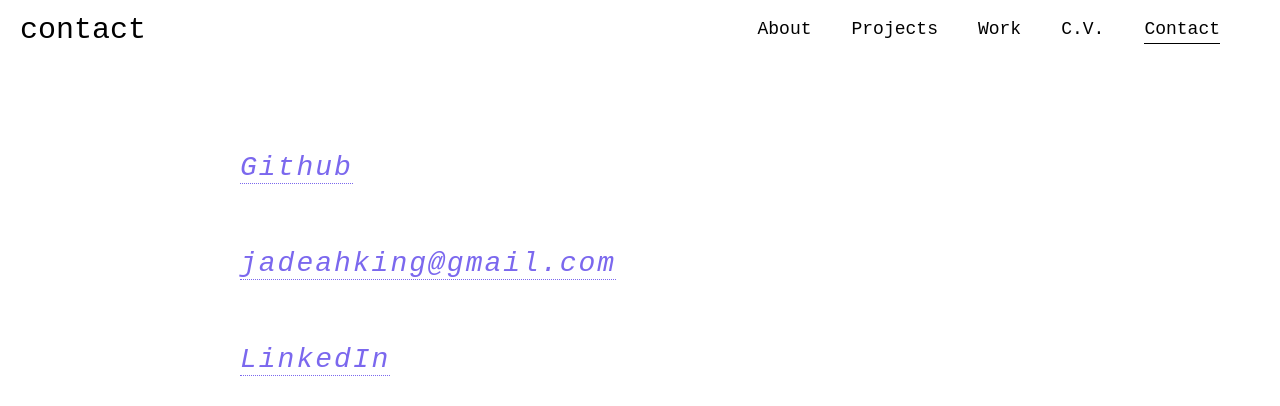
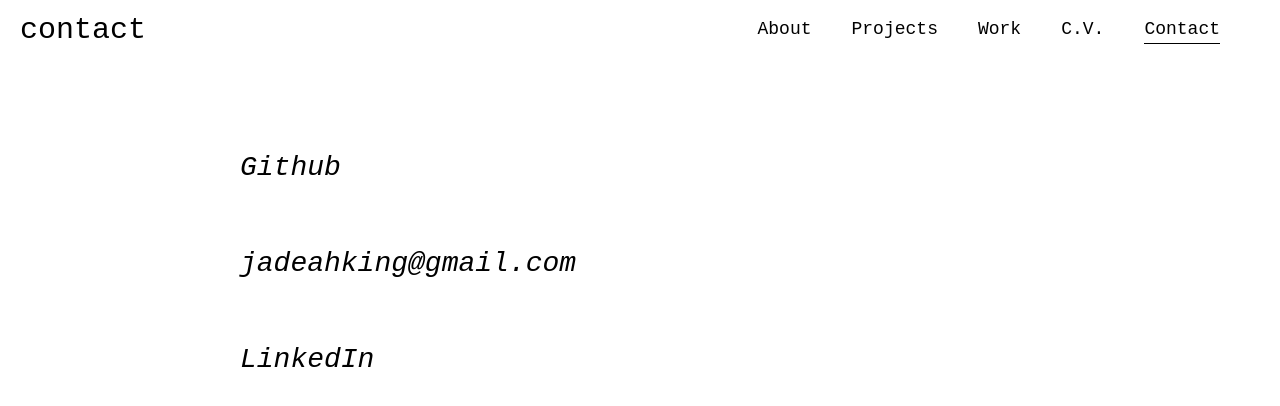
Before and after one commit to 0xStarcat/project-fluffypurrkins, a React app: page /contact in a window 1280 px wide. Shown: the top 406 px of the page. Built offline with nearby package versions, Linux system fonts and the light colour scheme.

Commit message:
add events

```diff
--- a/src/App.js
+++ b/src/App.js
@@ -2,9 +2,11 @@ import React, { Component } from 'react'
 import Routes from './Routes.react'
 import thunk from 'redux-thunk'
 import { createStore, applyMiddleware, compose } from 'redux'
+import ReactGA from 'react-ga'
 
 import { Provider } from 'react-redux'
 import reducer from './Reducers'
+import { trackProjectOpen } from './utilities'
 
 const initialState = {}
 
@@ -19,6 +21,15 @@ const composedEnhancers = compose(
 const store = createStore(reducer, initialState, composedEnhancers)
 
 export default class App extends Component {
+  constructor() {
+    super()
+    ReactGA.initialize(process.env.REACT_GA_CODE, {
+      debug: process.env.ENVIRONMENT === 'development'
+    })
+    ReactGA.pageview(window.location.pathname)
+
+    trackProjectOpen(window.location)
+  }
   render() {
     return (
       <Provider store={store}>
--- a/src/Pages/CV.react.js
+++ b/src/Pages/CV.react.js
@@ -3,6 +3,8 @@ import PageHeader from './PageHeader'
 import Resume from '@images/jade-ahking-resume.pdf'
 import './Style/cv.scss'
 import './Style/page.scss'
+
+import ReactGA from 'react-ga'
 
 export default class CV extends Component {
   render() {
@@ -11,9 +13,14 @@ export default class CV extends Component {
         <PageHeader />
         <main id="maincontent" className="cv page">
           <section className="section">
-            <a className="cv__download" href={Resume} target="_blank">
+            <ReactGA.OutboundLink
+              className="cv__download"
+              eventLabel="CV Open"
+              to={Resume}
+              target="_blank"
+            >
               Open Resume PDF
-            </a>
+            </ReactGA.OutboundLink>
             <embed src={Resume} type="application/pdf" />
           </section>
         </main>
--- a/src/Pages/Contact.react.js
+++ b/src/Pages/Contact.react.js
@@ -1,5 +1,8 @@
 import React, { Component } from 'react'
 import PageHeader from './PageHeader'
+
+import ReactGA from 'react-ga'
+
 import './Style/page.scss'
 export default class Contact extends Component {
   constructor() {
@@ -13,27 +16,38 @@ export default class Contact extends Component {
           <section className="section">
             <div className="sub-section text-body">
               <p className="sub-header linky large-text">
-                <a href="https://github.com/0xStarcat" target="_blank" rel="noopener noreferrer">
+                <ReactGA.OutboundLink
+                  eventLabel="Github"
+                  to="https://github.com/0xStarcat"
+                  rel="noopener noreferrer"
+                  target="_blank"
+                >
                   Github
-                </a>
+                </ReactGA.OutboundLink>
               </p>
             </div>
             <div className="sub-section text-body">
               <p className="sub-header linky large-text">
-                <a href="mailto:jadeahking@gmail.com" target="_top">
+                <ReactGA.OutboundLink
+                  eventLabel="Mail"
+                  to="mailto:jadeahking@gmail.com"
+                  rel="noopener noreferrer"
+                  target="_top"
+                >
                   jadeahking@gmail.com
-                </a>
+                </ReactGA.OutboundLink>
               </p>
             </div>
             <div className="sub-section text-body">
               <p className="sub-header large-text">
-                <a
-                  href="https://www.linkedin.com/in/ahking-j/"
+                <ReactGA.OutboundLink
+                  eventLabel="LinkedIn"
+                  to="https://www.linkedin.com/in/ahking-j/"
+                  rel="noopener noreferrer"
                   target="_blank"
-                  rel="noopener noreferrer"
                 >
                   LinkedIn
-                </a>
+                </ReactGA.OutboundLink>
               </p>
             </div>
           </section>
--- a/src/Pages/components/ImageFace/index.js
+++ b/src/Pages/components/ImageFace/index.js
@@ -1,6 +1,7 @@
 import React, { useRef, useState, useEffect } from 'react'
 import PropTypes from 'prop-types'
 import selfie from '@images/selfie.jpg'
+import ReactGA from 'react-ga'
 
 import { asciiText } from '@home/AsciiText.react'
 
@@ -40,6 +41,12 @@ const ImageFace = props => {
     setAnimating(false)
     clearTimeout(animationTimeout)
     setDragging(true)
+
+    ReactGA.event({
+      category: '/about',
+      action: 'Click',
+      label: 'ImageFace'
+    })
   }
 
   const handleMouseUp = e => {
--- a/src/Routes.react.js
+++ b/src/Routes.react.js
@@ -9,18 +9,17 @@ import Canary from './Pages/Canary.react'
 import Projects from './Pages/Projects'
 import WorkDescriptions from './Pages/WorkDescriptions'
 import { createBrowserHistory } from 'history'
+import { trackProjectOpen } from './utilities'
 import ReactGA from 'react-ga'
 
 export default function Routes() {
   const history = createBrowserHistory()
 
   history.listen(location => {
-    // console.log('!!!', location, process.env.ENVIRONMENT)
-    ReactGA.initialize(process.env.REACT_GA_CODE, {
-      debug: process.env.ENVIRONMENT === 'development'
-    })
     ReactGA.set({ page: location.pathname }) // Update the user's current page
-    ReactGA.pageview(location.pathname) // Record a pageview for the given page
+    if (!trackProjectOpen(location)) {
+      ReactGA.pageview(location.pathname) // Record a pageview for the given page
+    }
   })
 
   return (
--- a/src/utilities/index.js
+++ b/src/utilities/index.js
@@ -1,6 +1,21 @@
+import ReactGA from 'react-ga'
+
 export const pathify = string => {
   return string
     .toLowerCase()
     .replace(/[^A-Za-z0-9\s]/gi, '')
     .replace(/\s/gi, '-')
 }
+
+export const trackProjectOpen = location => {
+  if (location.hash && (location.pathname === '/work' || location.pathname === '/projects')) {
+    // track project clicks
+    ReactGA.event({
+      category: location.pathname,
+      action: 'Open list item',
+      label: location.hash
+    })
+  } else {
+    return false
+  }
+}
```
